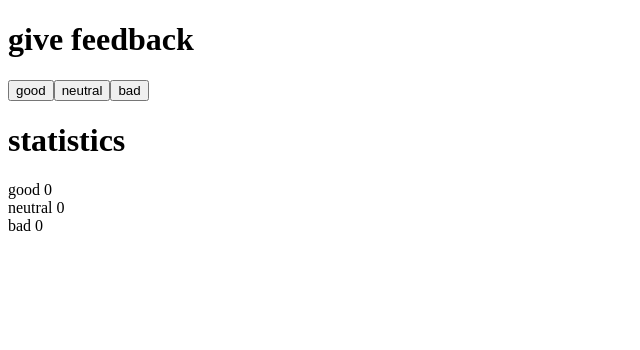
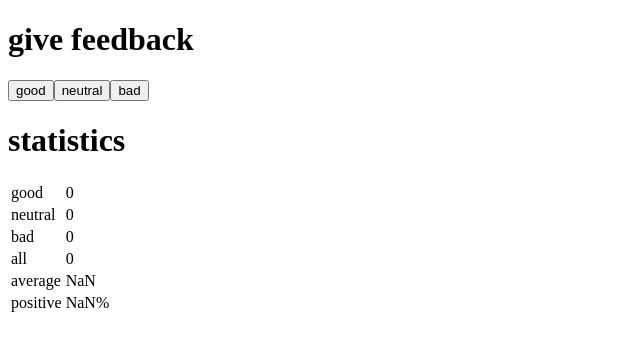
Before and after one commit to sharmila657/fullstackopen-exercises, a React (Vite) app in the folder part1/unicafe/: page / in a window 1280 px wide. Shown: the top 350 px of the page, without its empty margins (0-640 px from the left). Built offline with nearby package versions, Linux system fonts and the light colour scheme.

Commit message:
exercise 1.7 completed

```diff
--- a/part1/unicafe/src/App.jsx
+++ b/part1/unicafe/src/App.jsx
@@ -1,37 +1,39 @@
 import { useState } from 'react'
 import MyButton from './components/Button'
+import Header from './components/Header'
+import Statistics from './components/Statistics'
 
 const App = () => {
+  const title1 = 'give feedback'
+  const title2 = 'statistics'
+
   const [good, setGood] = useState(0)
   const [neutral, setNeutral] = useState(0)
   const [bad, setBad] = useState(0)
 
-  const incrementgood = () => {
-    setGood(good + 6)
+  // const increment = (state,setState) =>() => {
+  //   setState(state + 1)
+  // }
+  const addGood = (good,setGood) => () => {
+    setGood(good + 6);
+  }
+  const addNeutral = (neutral, setNeutral)=> () => {
+    setNeutral(neutral + 2);
+  }
+  const addBad = (bad, setBad)=> () => {
+    setBad(bad + 1);
   }
 
-  const incrementneutral = () => {
-    setNeutral(neutral + 2)
-  }
-
-  const incrementbad = () => {
-    setBad(bad + 1)
-  }
 
   return (
     <div>
-      <h1>give feedback</h1>
+      <Header title1 = {title1} />
+      <MyButton someFunction= {addGood(good,setGood)} text={"good"} />
+      <MyButton someFunction= {addNeutral(neutral,setNeutral)} text={"neutral"} />
+      <MyButton someFunction = {addBad(bad,setBad)} text = {"bad"} />
 
-      <MyButton someFunction={incrementgood} text={"good"} />
-      <MyButton someFunction={incrementneutral} text={"neutral"} />
-      <MyButton someFunction = {incrementbad} text = {"bad"} />
-
-      <h1>statistics</h1>
-
-      good {good} <br/>
-      neutral {neutral} <br />
-      bad {bad}
-
+      <Header title2={title2} />
+      <Statistics good = {good} neutral = {neutral} bad = {bad} />
     </div>
   )
 }
--- /dev/null
+++ b/part1/unicafe/src/components/Header.jsx
@@ -0,0 +1,12 @@
+const Header = (props) => {
+    console.log(props);
+
+    return (
+        <h1>
+            {props.title1}
+            {props.title2}
+        </h1>
+    )
+}
+
+export default Header;
--- /dev/null
+++ b/part1/unicafe/src/components/Statistics.jsx
@@ -0,0 +1,23 @@
+import StatisticsLine from "./StatisticsLine";
+const Statistics = (props) => {
+
+    const all = props.good + props.neutral + props.bad;
+    let average = props.good - props.bad / all;
+    let positive = `${(props.good / all * 100)}%`;
+        return (
+            <div>
+                <table>
+                    <tbody>
+                        <StatisticsLine text = "good  " value = {props.good} />
+                        <StatisticsLine text = "neutral  " value = {props.neutral} />
+                        <StatisticsLine text = "bad  " value = {props.bad} />
+                        <StatisticsLine text = "all  " value = {all} />
+                        <StatisticsLine text = "average  " value = {average} />
+                        <StatisticsLine text = "positive  " value = {positive} />
+                    </tbody>
+                </table>
+            </div>
+    )
+}
+
+export default Statistics;
--- /dev/null
+++ b/part1/unicafe/src/components/StatisticsLine.jsx
@@ -0,0 +1,7 @@
+const StatisticsLine = ({text, value}) => (
+    <tr>
+        <td> {text} </td>
+        <td> {value} </td>
+    </tr>
+)
+export default StatisticsLine;
```
